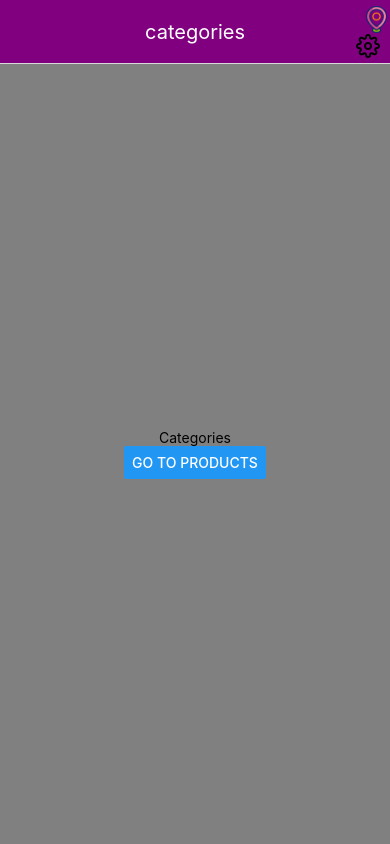
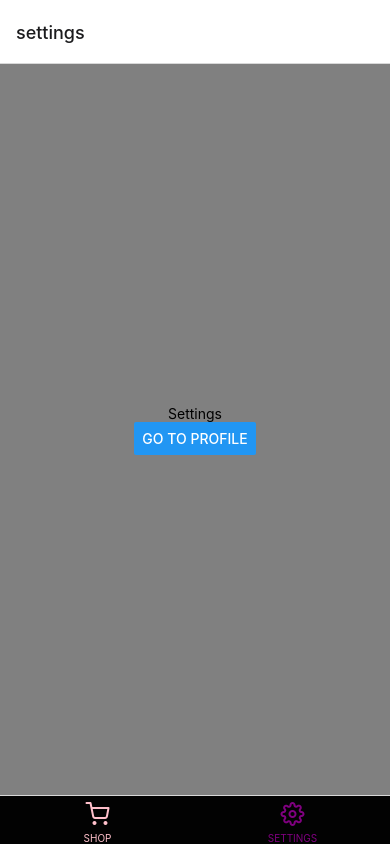
Before and after one commit to Davidvela-306/learning-react-native, a React Native app: screen /settings in a window 390 px wide. Built offline with nearby package versions, Linux system fonts and the light colour scheme.

Commit message:
#10 React Navigation Bottom Tab | React Native con Typescript

```diff
--- a/package.json
+++ b/package.json
@@ -9,6 +9,7 @@
     "web": "expo start --web"
   },
   "dependencies": {
+    "@react-navigation/bottom-tabs": "^6.6.1",
     "@react-navigation/native": "^6.1.18",
     "@react-navigation/native-stack": "^6.11.0",
     "expo": "~51.0.28",
--- a/src/navigation/main/index.tsx
+++ b/src/navigation/main/index.tsx
@@ -1,17 +1,63 @@
 // Here is all the main navigation of our app, 1st hierarchical order
-// in this section we add the navigation stacks
-import { createNativeStackNavigator } from "@react-navigation/native-stack";
+// in this section we add the navigation stacks, in this case tabs
+import { createBottomTabNavigator } from "@react-navigation/bottom-tabs";
 import ShopNavigator from "../shop";
 import SettingsNavigator from "../settings";
+import Feather from "@expo/vector-icons/Feather";
 
-const Stack = createNativeStackNavigator();
+const Tab = createBottomTabNavigator();
 
 function MainNavigator(): JSX.Element {
   return (
-    <Stack.Navigator screenOptions={{ headerShown: false }}>
-      <Stack.Screen name="Shop" component={ShopNavigator} />
-      <Stack.Screen name="Settings" component={SettingsNavigator} />
-    </Stack.Navigator>
+    <Tab.Navigator
+      screenOptions={{ headerShown: false }}
+      initialRouteName="Settings"
+    >
+      <Tab.Screen
+        name="Shop"
+        component={ShopNavigator}
+        options={{
+          tabBarLabel: "SHOP",
+          tabBarLabelStyle: {
+            fontSize: 10,
+          },
+          tabBarStyle: {
+            backgroundColor: "#ffffff",
+          },
+          tabBarActiveTintColor: "purple",
+          tabBarInactiveTintColor: "pink",
+          tabBarIcon: ({ focused }) => (
+            <Feather
+              name="shopping-cart"
+              size={24}
+              color={focused ? "purple" : "pink"}
+            />
+          ),
+        }}
+      />
+      <Tab.Screen
+        name="Settings"
+        component={SettingsNavigator}
+        options={{
+          tabBarLabel: "SETTINGS",
+          tabBarLabelStyle: {
+            fontSize: 10,
+          },
+          tabBarStyle: {
+            backgroundColor: "#020202",
+          },
+          tabBarActiveTintColor: "purple",
+          tabBarInactiveTintColor: "pink",
+          tabBarIcon: ({ focused }) => (
+            <Feather
+              name="settings"
+              size={24}
+              color={focused ? "purple" : "pink"}
+            />
+          ),
+        }}
+      />
+    </Tab.Navigator>
   );
 }
 
--- a/src/screens/settings/profile/index.tsx
+++ b/src/screens/settings/profile/index.tsx
@@ -6,7 +6,7 @@ function ProfileScreen({ navigation, route }: PropsNavProfile): JSX.Element {
   const { name } = route.params; //se agrega params desde src\screens\settings\index.tsx
   return (
     <View style={styles.container}>
-      <Text>Settings</Text>
+      <Text>Profile</Text>
       <Text>{name}</Text>
       <Button
         title="Go to settings"
```
Also changed, not shown: 1 other file (tests, documents, lock files or other folders).
